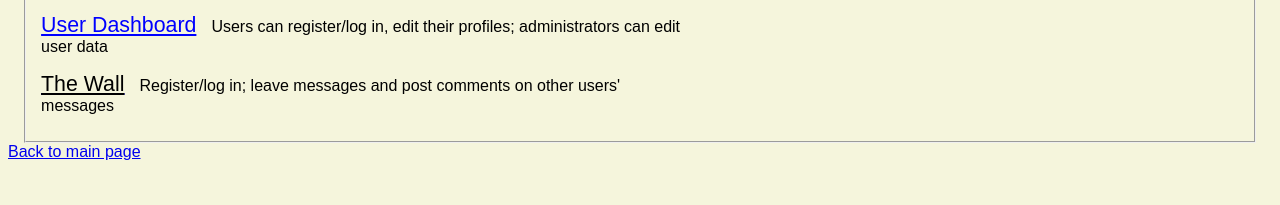
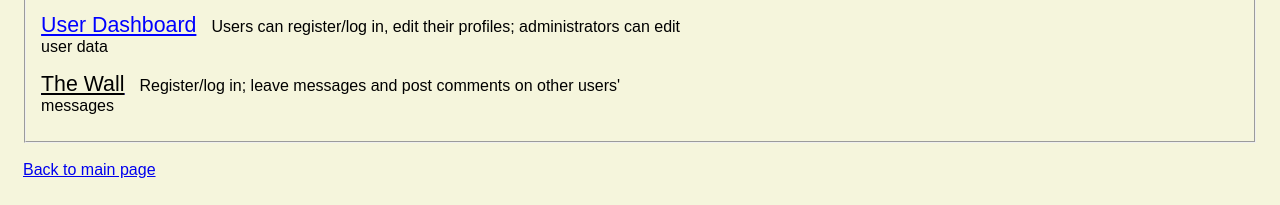
Before and after one commit to kswelch53/mypython_projects1, a Django app: page / in a window 1280 px wide. Shown: the part 666-871 px from the top of the page. Before the commit the page ends 826 px from the top, so only its background shows below. Run offline with Django 3.2, Linux system fonts and the light colour scheme; parts of the project's set-up code (start-up, migrations or seed data) failed here and were passed over.

Commit message:
2nd commit

```diff
--- a/apps/app1_landingpage/static/app1_landingpage/css/style.css
+++ b/apps/app1_landingpage/static/app1_landingpage/css/style.css
@@ -65,10 +65,13 @@ h2 {
   margin-right: 20%;
 }
 
-
 legend{
   text-align: center;
   font-size: 15pt;
+}
+
+.main_link{
+  padding-left: 15px;
 }
 
 p {
--- a/apps/app1_landingpage/templates/app1_landingpage/index.html
+++ b/apps/app1_landingpage/templates/app1_landingpage/index.html
@@ -5,7 +5,7 @@
     {% load static %}
     <link rel="stylesheet" href="{% static 'app1_landingpage/css/style.css' %}" media="screen" title="no title">
 
-   <title>Github Landing Page</title>
+   <title>Python I Landing Page</title>
   </head>
   <body>
 
@@ -51,6 +51,10 @@
       </div>
 
     </fieldset>
-    <a href="karenwelch.net.s3-website.us-east-2.amazonaws.com">Back to main page</a>
+    <br>
+    <div class = "main_link">
+      <a href="http://karenwelch.net.s3-website.us-east-2.amazonaws.com">Back to main page</a>
+    </div>
+    <br>
   </body>
 </html>
```
